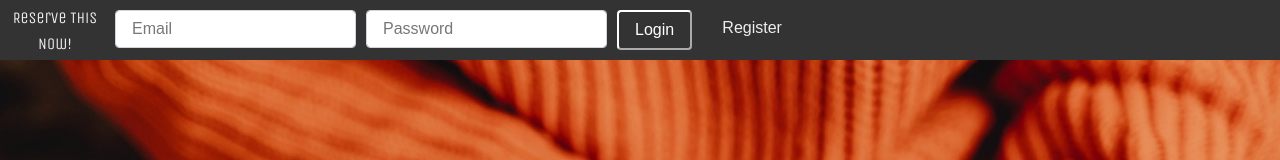
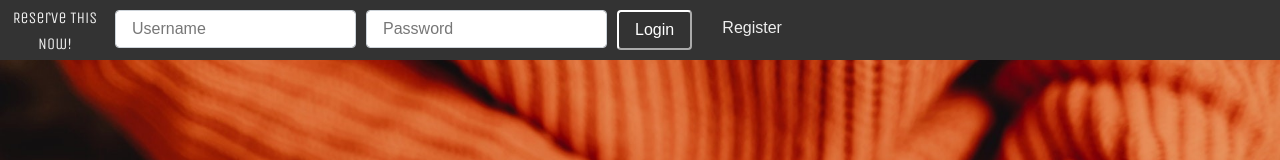
Before and after one commit to jbribiesca/reservethisnow, a React (Create React App) app in the folder client/: page / in a window 1280 px wide. Shown: the top 160 px of the page. Built offline with nearby package versions, Linux system fonts and the light colour scheme; no server answers; a web font is replaced by a local one.

Commit message:
Changed placeholder from email to username.

```diff
--- a/client/src/pages/Auth/LoginForm.js
+++ b/client/src/pages/Auth/LoginForm.js
@@ -59,7 +59,7 @@ class LoginForm extends Component {
                                         <Input
                                             type="text"
                                             name="username"
-                                            placeholder="Email"
+                                            placeholder="Username"
 
                                             value={this.state.username}
                                             onChange={this.handleChange}/>
```
